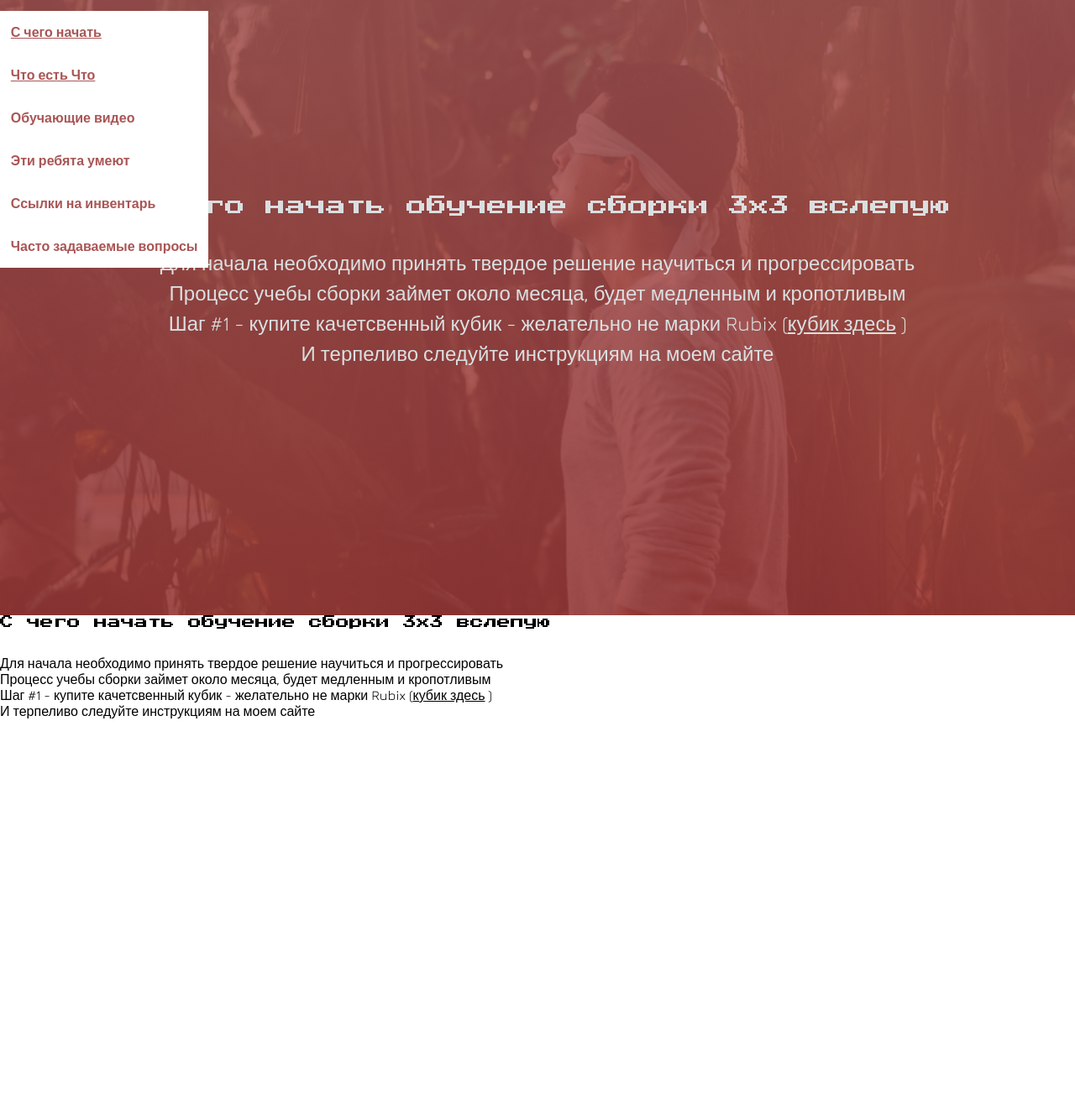
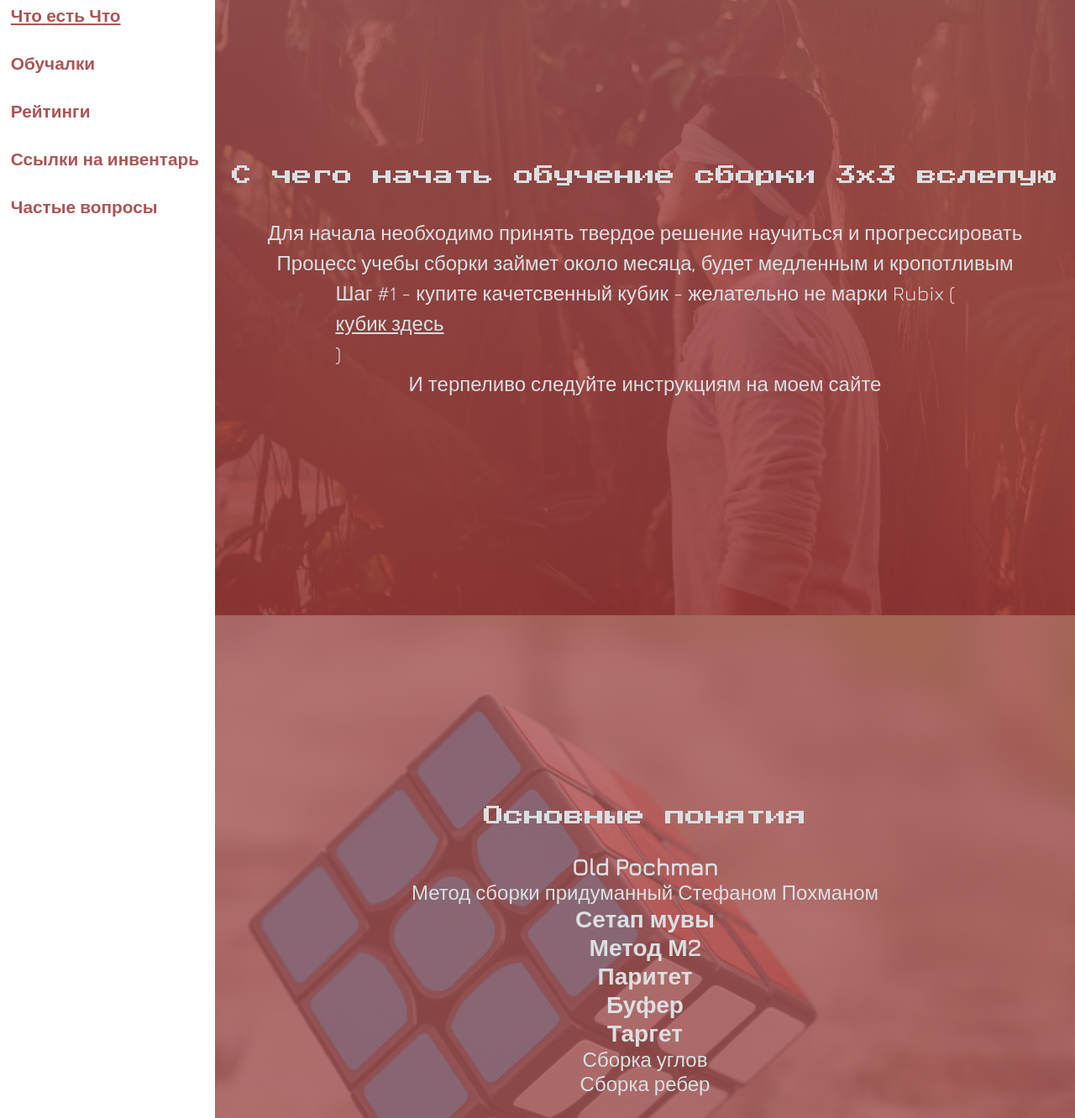
Before and after one commit to Arsikod/Solving-puzzle-blindfolded, a plain HTML site: page index.html in a window 1280 px wide. Shown: the part 67-1399 px from the top of the page at 84% size. Before the commit the page ends 924 px from the top, so only its background shows below. Drawn offline with nearby package versions, Linux system fonts and the light colour scheme.

Commit message:
second page added

```diff
--- a/index.html
+++ b/index.html
@@ -16,10 +16,10 @@
             <ul>
                 <li class="start"><a href="#start">С чего начать</a></li>
                 <li class="what"><a href="#what">Что есть Что</a></li>
-                <li class="learn">Обучающие видео</li>
-                <li class="records">Эти ребята умеют</li>
+                <li class="learn">Обучалки</li>
+                <li class="records">Рейтинги</li>
                 <li class="amazon">Ссылки на инвентарь</li>
-                <li class="faq">Часто задаваемые вопросы</li>
+                <li class="faq">Частые вопросы</li>
             </ul>
         </nav>
 
@@ -33,11 +33,16 @@
             </section>
 
             <section class="main=section" id="what">
-                <header>С чего начать обучение сборки 3х3 вслепую</header>
-                <p>Для начала необходимо принять твердое решение научиться и прогрессировать</p>
-                <p>Процесс учебы сборки займет около месяца, будет медленным и кропотливым</p>
-                <li>Шаг #1 - купите качетсвенный кубик - желательно не марки Rubix (<a href="https://megacube.kz/product/qiyi-eqy503-3-layer-warrior-w-3x3/" target="_blank">кубик здесь</a> )</li>
-                <li>И терпеливо следуйте инструкциям на моем сайте</li>
+                <header>Основные понятия</header>
+                <h3>Old Pochman</h3>
+                <p>Метод сборки придуманный Стефаном Похманом</p>
+                <h3>Сетап мувы</h3>
+                <h3>Метод М2</h3>
+                <h3>Паритет</h3>
+                <h3>Буфер</h3>
+                <h3>Таргет</h3>
+                <li>Сборка углов</li>
+                <li>Сборка ребер</li>
             </section>
         </div>
 
--- a/style.css
+++ b/style.css
@@ -21,6 +21,10 @@ header {
     margin-bottom: 2rem;
 }
 
+h3 {
+    font-family: 'Jura', sans-serif;
+}
+
 p {
     font-family: 'Jura', sans-serif;
 }
@@ -32,7 +36,7 @@ li {
 
 li a {
     color: var(--bright-txt);
-
+    display: block;
 }
 
 /* разделение страницы на боковой navbar и содержание */
@@ -42,15 +46,17 @@ li a {
 }
 
 .container {
-  flex: 2;
+    flex: 1;
+    margin-left: 20%;
 }
 
 /* Navbar */
 #navbar {
+height: 100%;
+width: 20%;
 position: fixed;
 display: flex;
 flex-direction: column;
-margin-top: 5rem;
 flex: 1;
 background: #fff;
 }
@@ -64,6 +70,12 @@ ul li {
     padding: 1rem 0.8rem;
     font-weight: 600;
     color: var(--dark-txt-clr);
+    font-size: 1.3rem;
+}
+
+ul li:hover {
+    background: var(--dark-txt-clr);
+    color: var(--bright-txt-clr);
 }
 
 /* Sections */
@@ -81,3 +93,15 @@ ul li {
     font-size: 1.5rem;
     line-height: 1.5;
 }
+
+
+#what {
+    background: linear-gradient(rgba(170, 85, 85, 0.8), rgba(170, 85, 85, 0.8)), url('img/what.jpg') no-repeat center center/cover;
+    height: 100vh;
+    display: flex;
+    flex-direction: column;
+    justify-content: center;
+    align-items: center;
+    color: var(--bright-txt-clr);
+    font-size: 1.5rem;
+}
```
Also changed, not shown: img/what.jpg (added), 1 other file.
